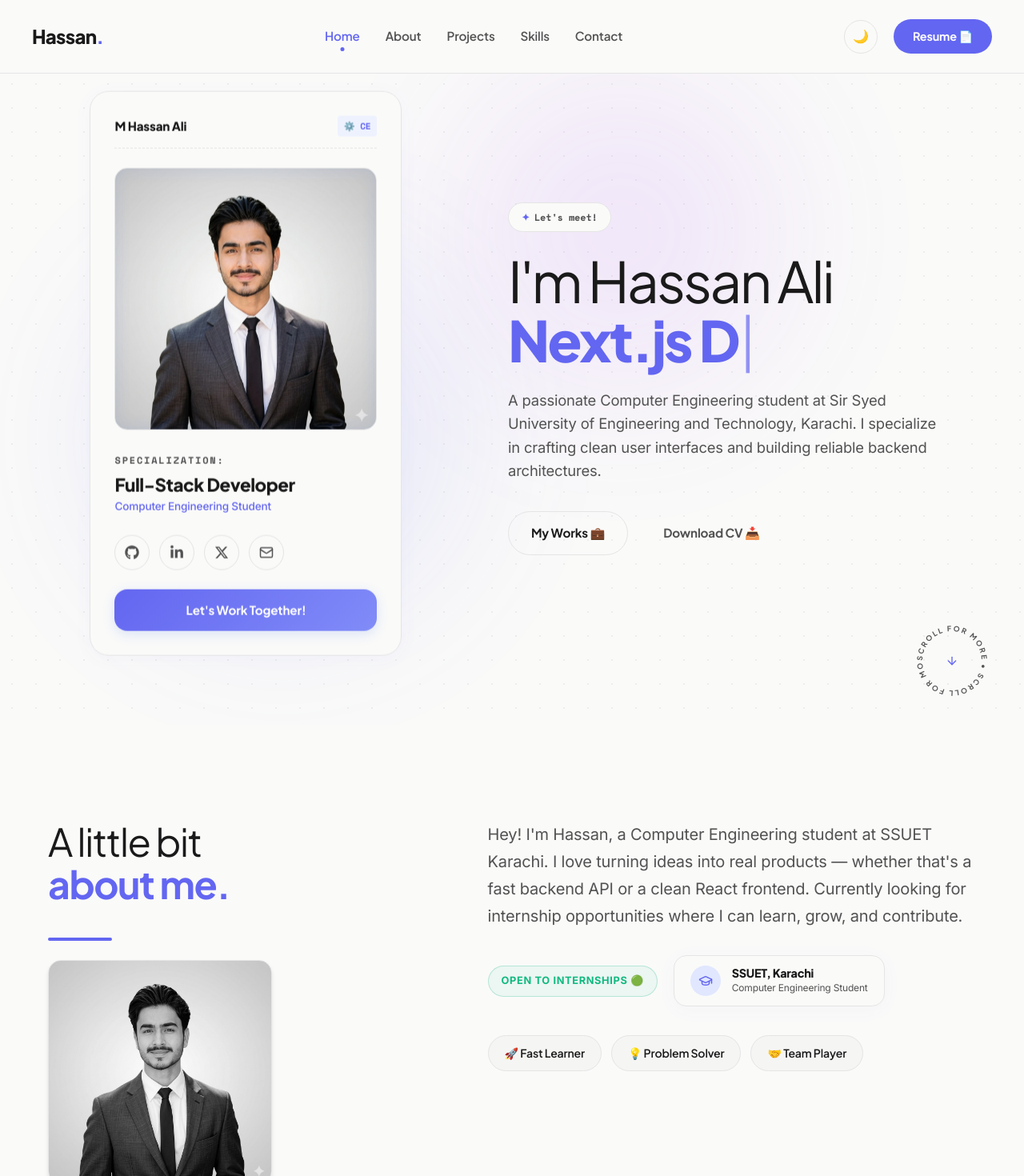
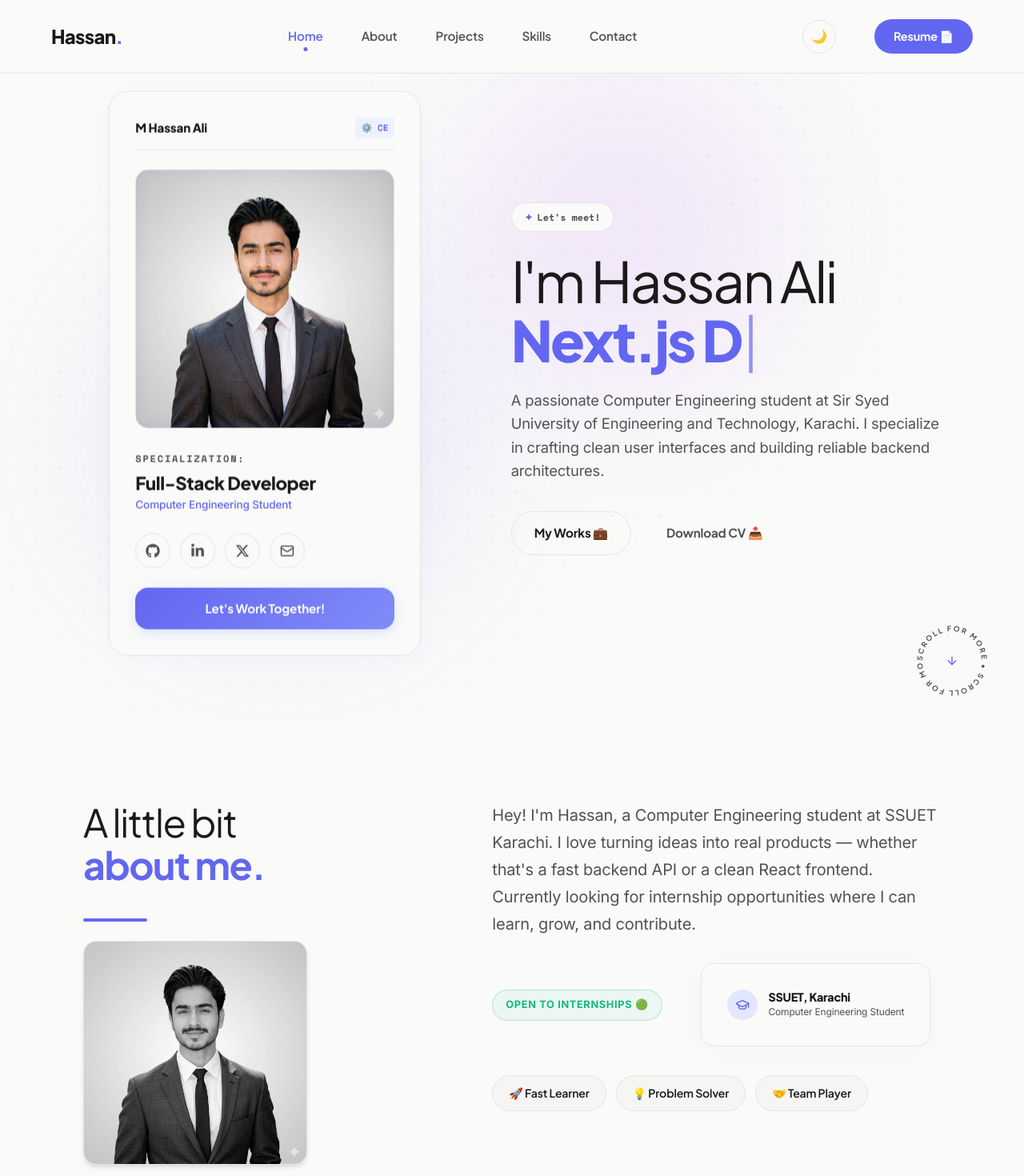
Before and after one commit to mhassan-ali/portfolio, a Next.js app: page / in a window 1280 px wide. Shown: the top 1470 px of the page at 80% size. Built offline with nearby package versions, Linux system fonts and the light colour scheme.

Commit message:
feat: improved spacing

```diff
--- a/app/globals.css
+++ b/app/globals.css
@@ -176,9 +176,9 @@ section {
 
 /* Standardized Spacing */
 .section-container {
-    max-width: 1240px;
+    max-width: 1152px;
     margin: 0 auto;
-    padding: 120px 40px;
+    padding: 96px 40px;
     position: relative;
 }
 
@@ -323,7 +323,7 @@ section {
 }
 
 .navbar-container {
-    max-width: 1240px;
+    max-width: 1152px;
     margin: 0 auto;
     display: flex;
     justify-content: space-between;
@@ -344,7 +344,7 @@ section {
 
 .nav-links-list {
     display: flex;
-    gap: 32px;
+    gap: 48px;
 }
 
 .nav-link-item {
@@ -383,7 +383,7 @@ section {
 .nav-actions-group {
     display: flex;
     align-items: center;
-    gap: 20px;
+    gap: 48px;
 }
 
 .theme-toggle-btn {
@@ -578,7 +578,7 @@ section {
 }
 
 .hero-inner-container {
-    max-width: 1240px;
+    max-width: 1152px;
     margin: 0 auto;
     padding: 0 40px;
     width: 100%;
@@ -594,7 +594,7 @@ section {
     width: 100%;
     max-width: 390px;
     border-radius: var(--radius-lg);
-    padding: 30px;
+    padding: 32px;
     display: flex;
     flex-direction: column;
     gap: 24px;
@@ -934,7 +934,7 @@ section {
 .about-badges-group {
     display: flex;
     flex-wrap: wrap;
-    gap: 20px;
+    gap: 48px;
     align-items: center;
     margin-bottom: 36px;
 }
@@ -958,7 +958,7 @@ section {
     display: flex;
     align-items: center;
     gap: 14px;
-    padding: 12px 20px;
+    padding: 32px;
     border-radius: var(--radius-md);
 }
 
@@ -1367,7 +1367,7 @@ section {
 .skills-tag-cloud-wrapper {
     display: flex;
     flex-direction: column;
-    gap: 40px;
+    gap: 48px;
 }
 
 .skills-category-group {
@@ -1445,7 +1445,7 @@ section {
 .contact-quick-cards-stack {
     display: flex;
     flex-direction: column;
-    gap: 16px;
+    gap: 48px;
     margin-top: 40px;
 }
 
@@ -1453,7 +1453,7 @@ section {
     display: flex;
     align-items: center;
     gap: 20px;
-    padding: 20px;
+    padding: 32px;
     border: 1.5px solid var(--border-color);
     border-radius: var(--radius-md);
     background-color: var(--bg-primary);
@@ -1504,7 +1504,7 @@ section {
 .handcrafted-form {
     display: flex;
     flex-direction: column;
-    gap: 24px;
+    gap: 48px;
 }
 
 .form-input-group {
@@ -1665,12 +1665,12 @@ section {
 }
 
 .footer-inner-container {
-    max-width: 1240px;
+    max-width: 1152px;
     margin: 0 auto;
     padding: 0 40px;
     display: flex;
     flex-direction: column;
-    gap: 40px;
+    gap: 48px;
 }
 
 .footer-top-row {
@@ -1678,7 +1678,7 @@ section {
     justify-content: space-between;
     align-items: center;
     flex-wrap: wrap;
-    gap: 24px;
+    gap: 48px;
 }
 
 .footer-logo {
@@ -1691,7 +1691,7 @@ section {
 
 .footer-nav-links {
     display: flex;
-    gap: 28px;
+    gap: 48px;
 }
 
 .footer-nav-links a {
@@ -1813,12 +1813,12 @@ section {
 
     .about-main-grid {
         grid-template-columns: 1fr;
-        gap: 40px;
+        gap: 48px;
     }
 
     .projects-interactive-grid {
         grid-template-columns: 1fr;
-        gap: 40px;
+        gap: 48px;
     }
 
     .projects-preview-col {
@@ -1884,12 +1884,12 @@ section {
         flex-direction: column;
         align-items: center;
         text-align: center;
-        gap: 30px;
+        gap: 48px;
     }
 
     .footer-nav-links {
         flex-direction: column;
-        gap: 16px;
+        gap: 48px;
         align-items: center;
     }
 }
@@ -1917,7 +1917,7 @@ section {
     }
 
     .contact-form-card {
-        padding: 24px;
+        padding: 32px;
     }
 
     .btn-form-submit {
```
